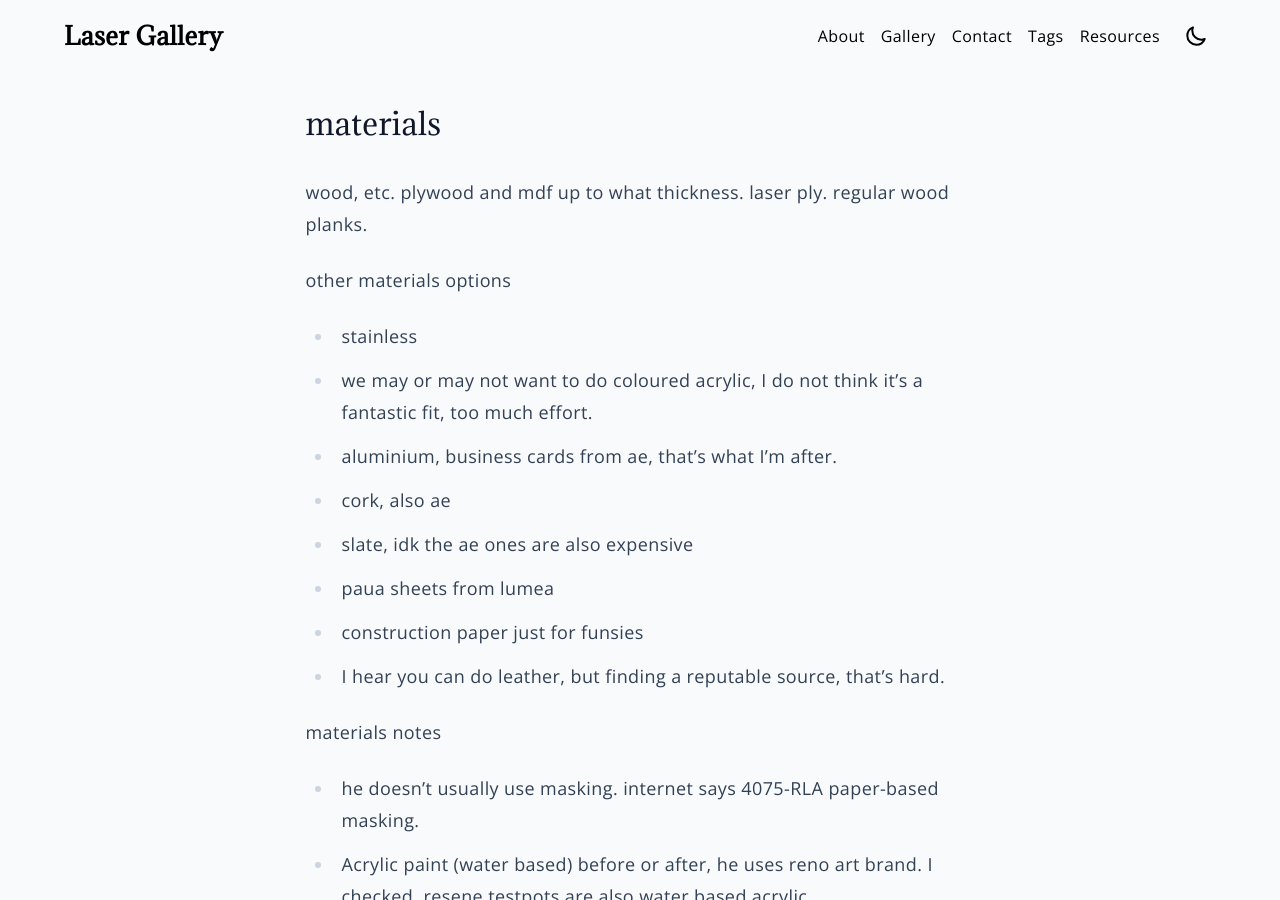
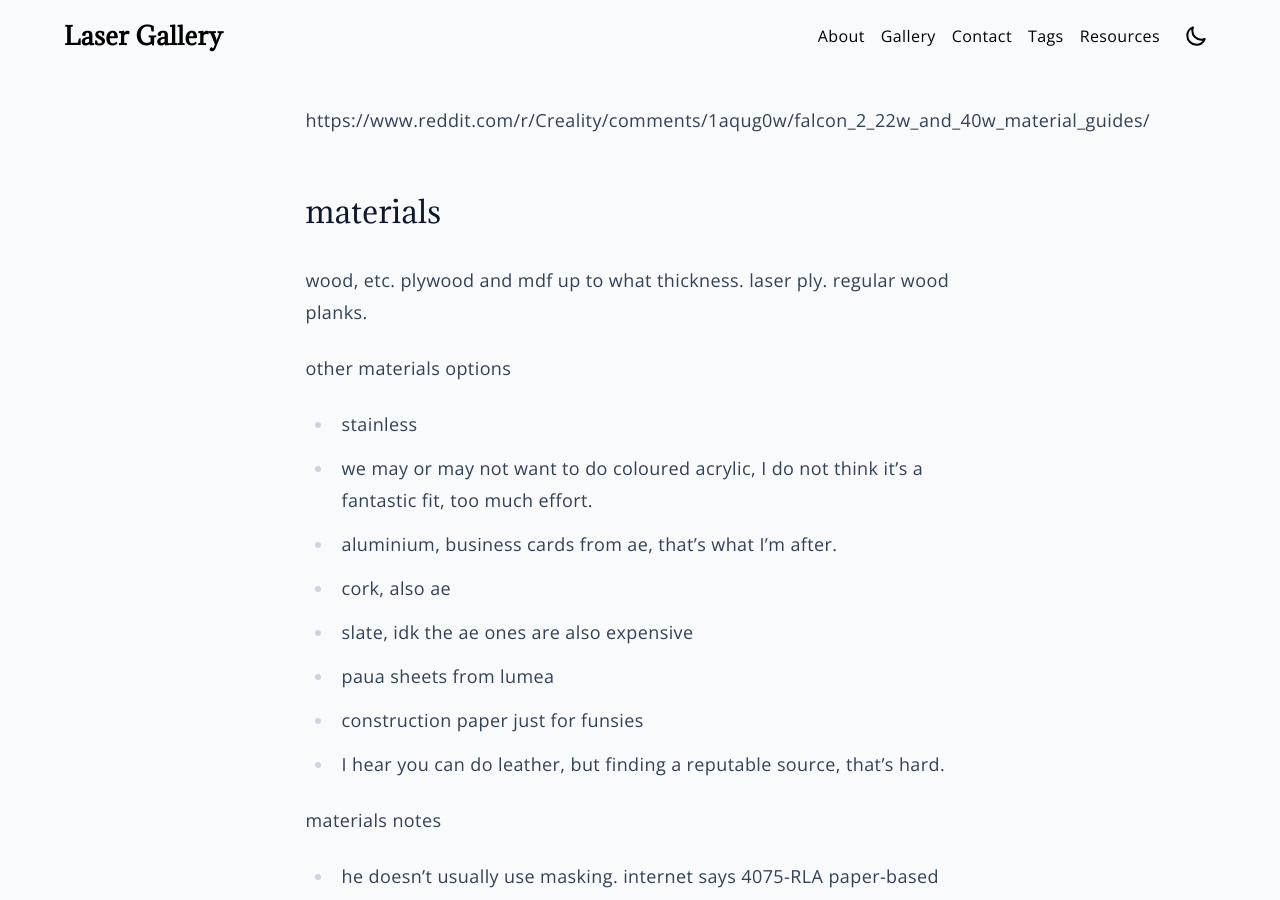
Before and after one commit to paper-engineer/laser-gallery, a Jekyll site: the page built from docs/_pages/materials-and-settings.md, in a window 1280 px wide and 900 px high. Built offline with Jekyll 4.4.1, drawn with Linux system fonts in a browser that asks for light colours; part of the change alters nothing that is shown.

Commit message:
Update materials-and-settings.md

```diff
--- a/docs/_pages/materials-and-settings.md
+++ b/docs/_pages/materials-and-settings.md
@@ -2,6 +2,8 @@
 title: materials and settings
 layout: page
 ---
+
+https://www.reddit.com/r/Creality/comments/1aqug0w/falcon_2_22w_and_40w_material_guides/
 
 ## materials
 
```
